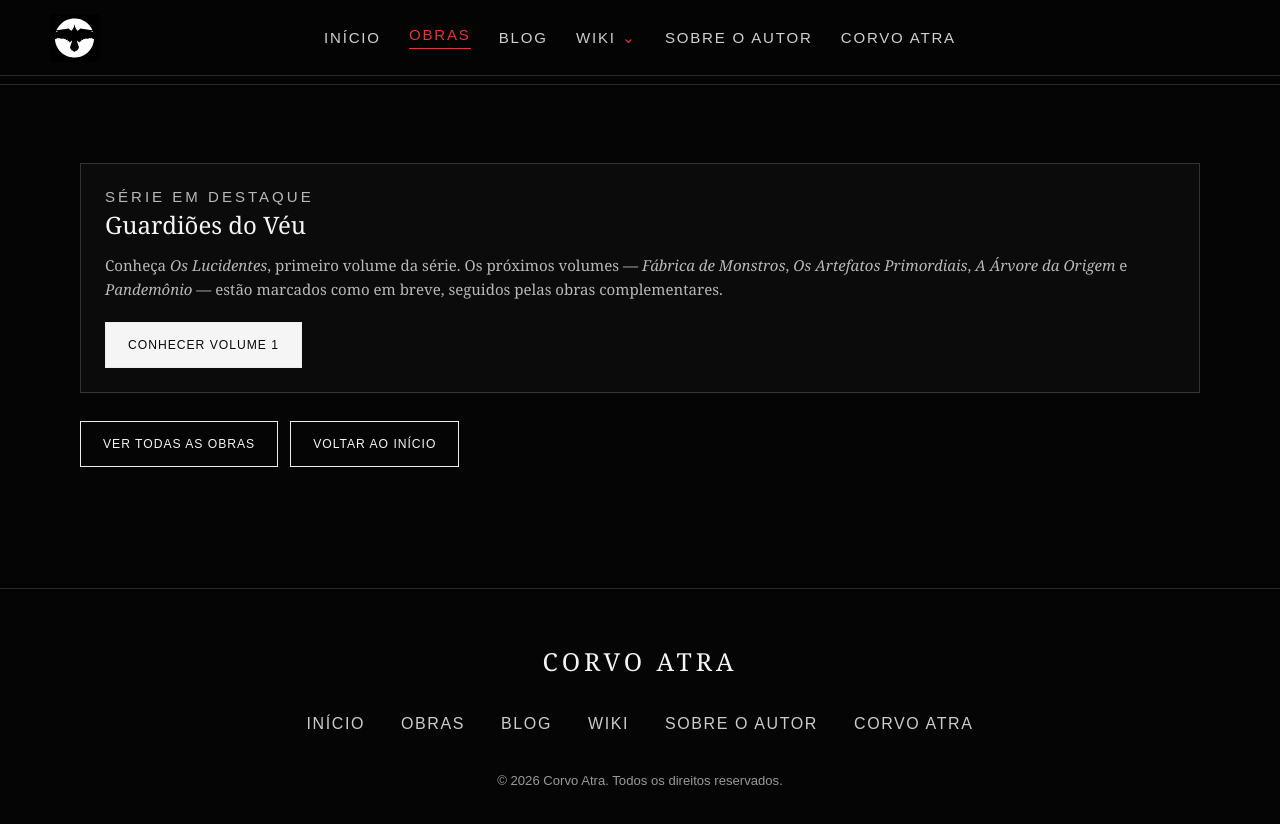
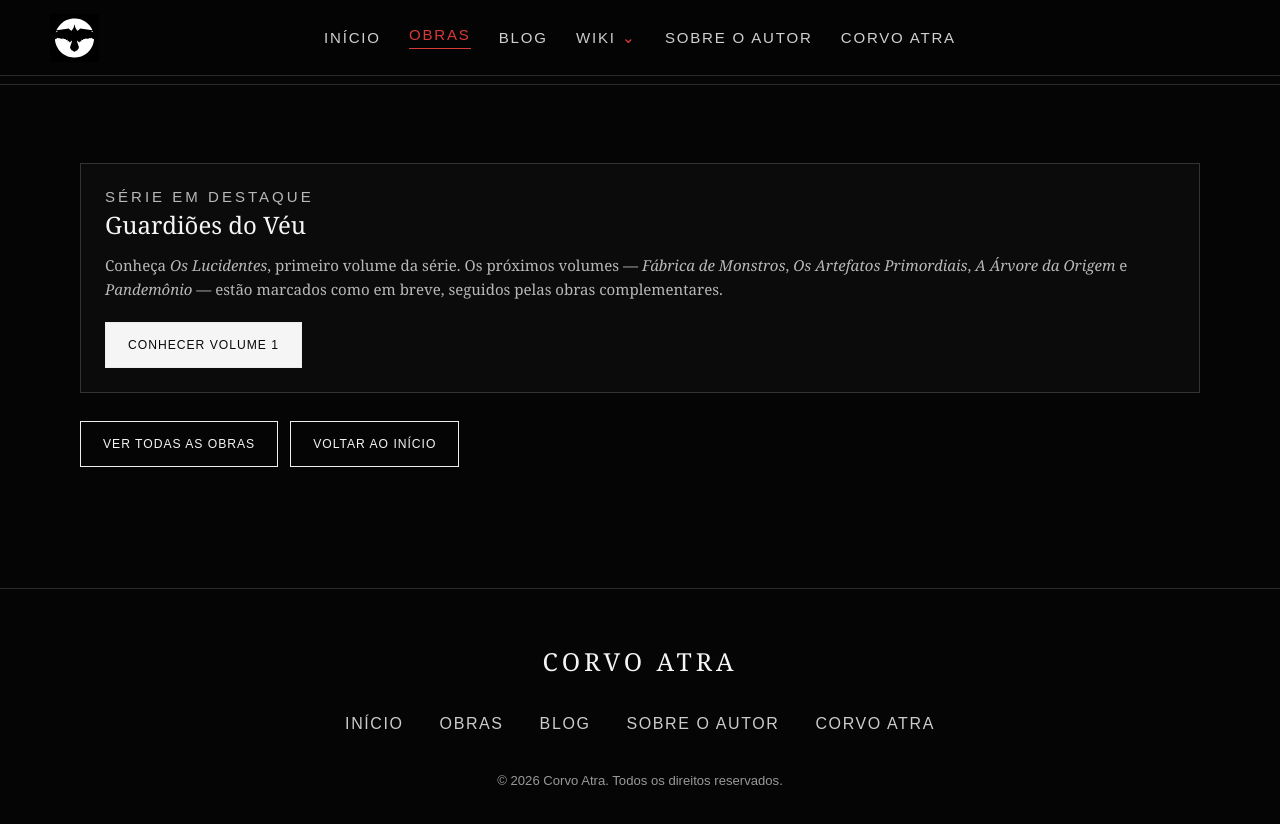
Before and after one commit to corvoatra/corvo-atra, a Jekyll site: the page built from series.html, in a window 1280 px wide. Shown: the top 824 px of the page. Built offline with Jekyll 4.4.1, drawn with Linux system fonts in a browser that asks for light colours.

Commit message:
Remove links para página Wiki do rodapé

```diff
--- a/series.html
+++ b/series.html
@@ -18,4 +18,4 @@ header nav { display:flex; justify-content:center; align-items:center; flex-wrap
 header nav a { color:#d0d0d0; transition:color .2s; }
 header nav a:hover,header nav a:focus-visible { color:#fff; }
 @media(max-width:480px) { header nav { column-gap:18px; row-gap:10px; font-size:.73rem; } }
-</style><link href="site-desktop.css?v=espacamento-global-7" rel="stylesheet"/>{% include seo-head.html %}</head><body>{% include site-header.html %}<hr/><main class="wrap"><div class="link-list"><a class="tile" href="livro-os-lucidentes.html"><p class="eyebrow">Série em destaque</p><h2>Guardiões do Véu</h2><p>Conheça <em>Os Lucidentes</em>, primeiro volume da série. Os próximos volumes — <em>Fábrica de Monstros</em>, <em>Os Artefatos Primordiais</em>, <em>A Árvore da Origem</em> e <em>Pandemônio</em> — estão marcados como em breve, seguidos pelas obras complementares.</p><span class="button" style="margin-top:20px">Conhecer volume 1</span></a></div><div class="actions"><a class="button secondary" href="obras.html">Ver todas as obras</a><a class="button secondary" href="index.html">Voltar ao início</a></div></main><footer><div class="brand">CORVO ATRA</div><nav aria-label="Navegação do rodapé" class="links"><a href="index.html">Início</a><a href="obras.html">Obras</a><a href="blog/">Blog</a><a href="wiki.html">Wiki</a><a href="autor.html">Sobre o autor</a><a href="corvo-atra.html">Corvo Atra</a></nav><div class="copyright">© 2026 Corvo Atra. Todos os direitos reservados.</div></footer></body></html>
+</style><link href="site-desktop.css?v=espacamento-global-7" rel="stylesheet"/>{% include seo-head.html %}</head><body>{% include site-header.html %}<hr/><main class="wrap"><div class="link-list"><a class="tile" href="livro-os-lucidentes.html"><p class="eyebrow">Série em destaque</p><h2>Guardiões do Véu</h2><p>Conheça <em>Os Lucidentes</em>, primeiro volume da série. Os próximos volumes — <em>Fábrica de Monstros</em>, <em>Os Artefatos Primordiais</em>, <em>A Árvore da Origem</em> e <em>Pandemônio</em> — estão marcados como em breve, seguidos pelas obras complementares.</p><span class="button" style="margin-top:20px">Conhecer volume 1</span></a></div><div class="actions"><a class="button secondary" href="obras.html">Ver todas as obras</a><a class="button secondary" href="index.html">Voltar ao início</a></div></main><footer><div class="brand">CORVO ATRA</div><nav aria-label="Navegação do rodapé" class="links"><a href="index.html">Início</a><a href="obras.html">Obras</a><a href="blog/">Blog</a><a href="autor.html">Sobre o autor</a><a href="corvo-atra.html">Corvo Atra</a></nav><div class="copyright">© 2026 Corvo Atra. Todos os direitos reservados.</div></footer></body></html>
```
